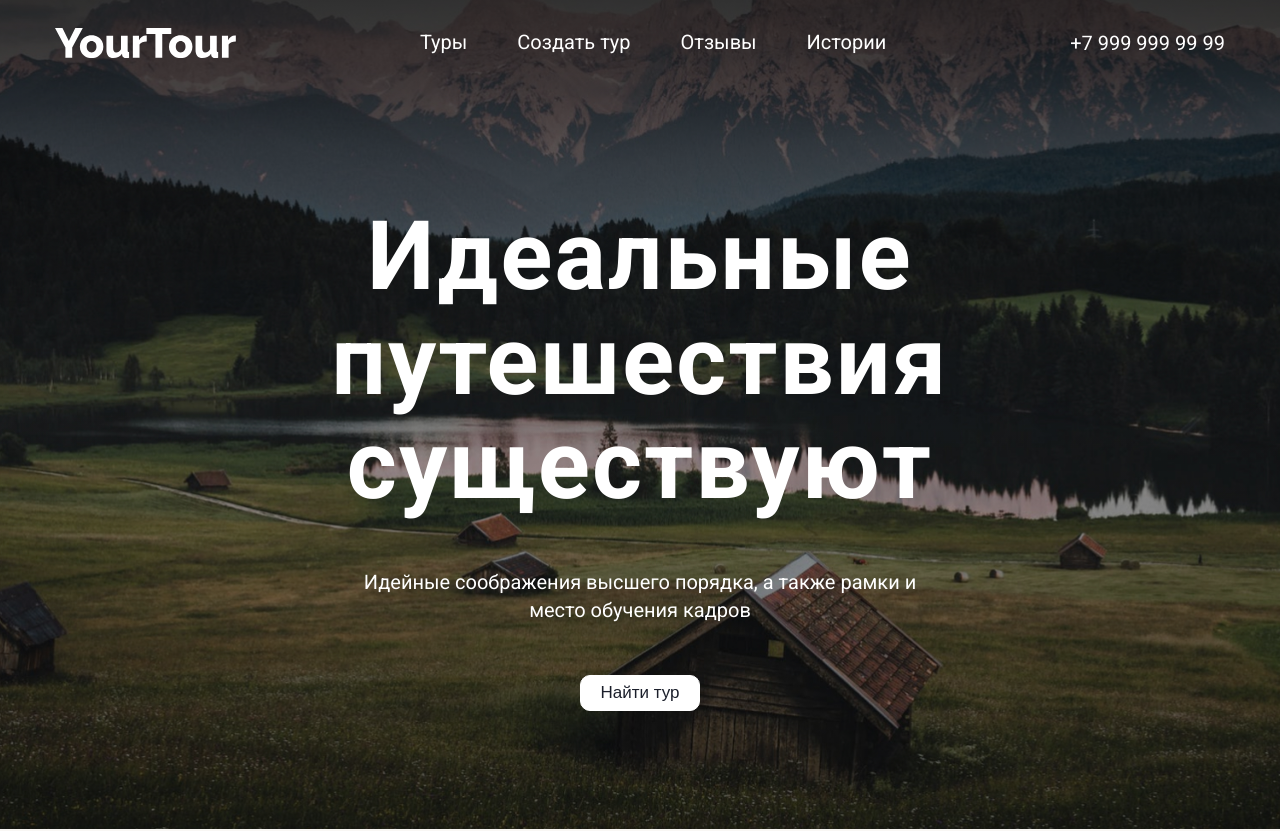
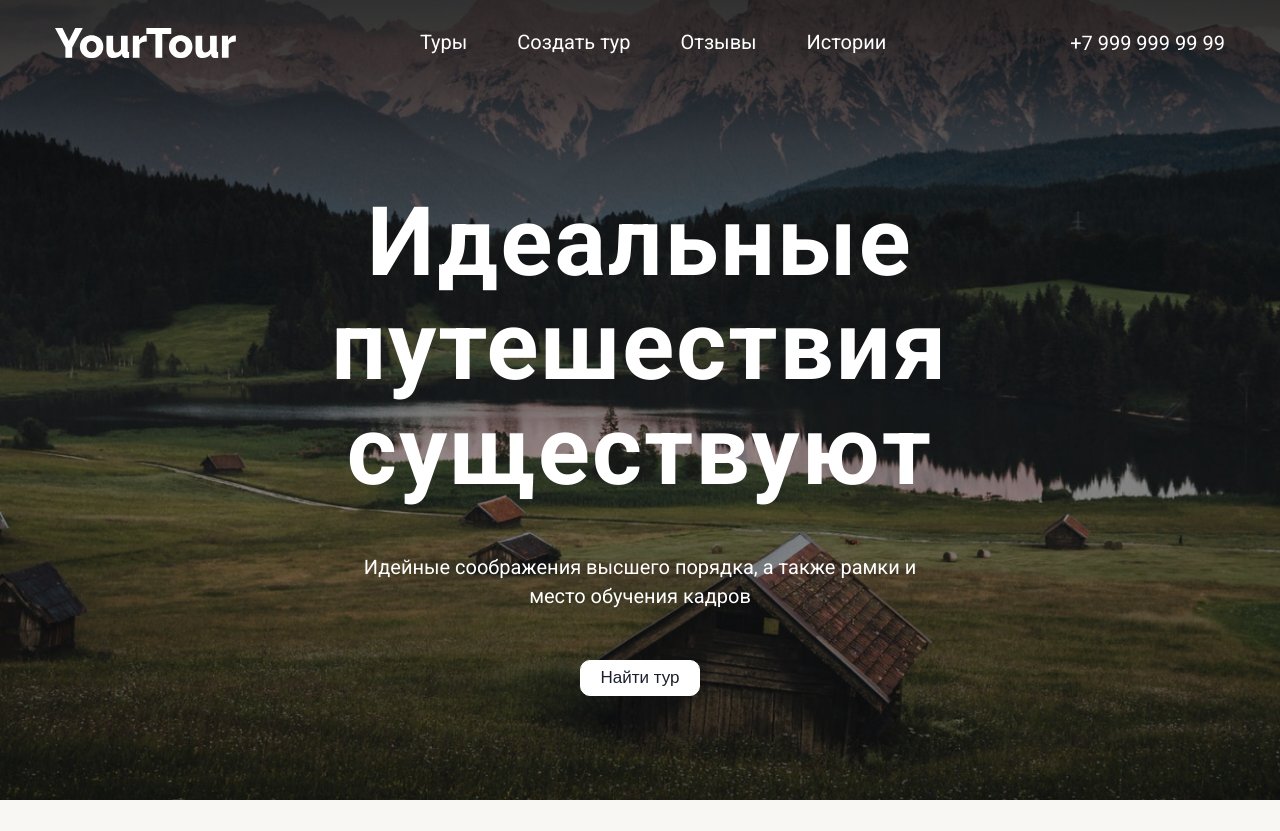
Before and after one commit to VadimIvanov-yaoo/YourTour-snp, a website built with Vite: page index.html in a window 1280 px wide. Shown: the top 831 px of the page. Built offline with nearby package versions, Linux system fonts and the light colour scheme; a web font is replaced by a local one.

Commit message:
fix: correct hero block sizing

```diff
--- a/assets/js/script.js
+++ b/assets/js/script.js
@@ -20,10 +20,11 @@ window.addEventListener('scroll', () => {
 
   if (scrollPosition >= height) {
     header.classList.add('header-fixed')
-    document.body.style.paddingTop = headerHeight + 'px'
+    document.querySelector('.backgroundWrapper').style.paddingTop =
+      headerHeight + 'px'
   } else {
     header.classList.remove('header-fixed')
-    document.body.style.paddingTop = '0'
+    document.querySelector('.backgroundWrapper').style.paddingTop = '0'
   }
 })
 
--- a/assets/styles/media.scss
+++ b/assets/styles/media.scss
@@ -409,9 +409,16 @@
   }
 
   .hero {
+    flex: 0;
+    //margin: 0;
     gap: 40px !important;
     margin-top: 52px !important;
     padding-bottom: 52px;
+  }
+
+  .backgroundWrapper {
+    margin: 0;
+    min-height: 360px;
   }
 
   .hero__title {
--- a/assets/styles/styles.scss
+++ b/assets/styles/styles.scss
@@ -44,6 +44,9 @@ section {
 }
 
 .backgroundWrapper {
+  min-height: 100dvh;
+  display: flex;
+  flex-direction: column;
   background-size: cover;
   background:
     linear-gradient(
@@ -55,7 +58,7 @@ section {
     url('../images/hero-background.jpg') no-repeat center/cover lightgray;
 
   .header {
-    padding: 28px 0px;
+    padding: 28px 0;
     &__logo {
       height: 30px;
       width: 181px;
@@ -101,12 +104,13 @@ section {
 
 .hero {
   position: relative;
+  flex: 1;
+
   @include mixins.flex-column;
   gap: 50px;
-  transform: translateX(0%);
+
   text-align: center;
-  margin: 118px auto 0;
-  padding-bottom: 118px;
+  justify-content: center;
 
   &__title {
     @include mixins.h1-pc;
```
Also changed, not shown: assets/images/footer-photo.jpg, assets/images/medium-hero-bg.jpg, assets/images/temp/footer-photo.jpg (added), assets/images/temp/medium-hero-bg.jpg (added).
